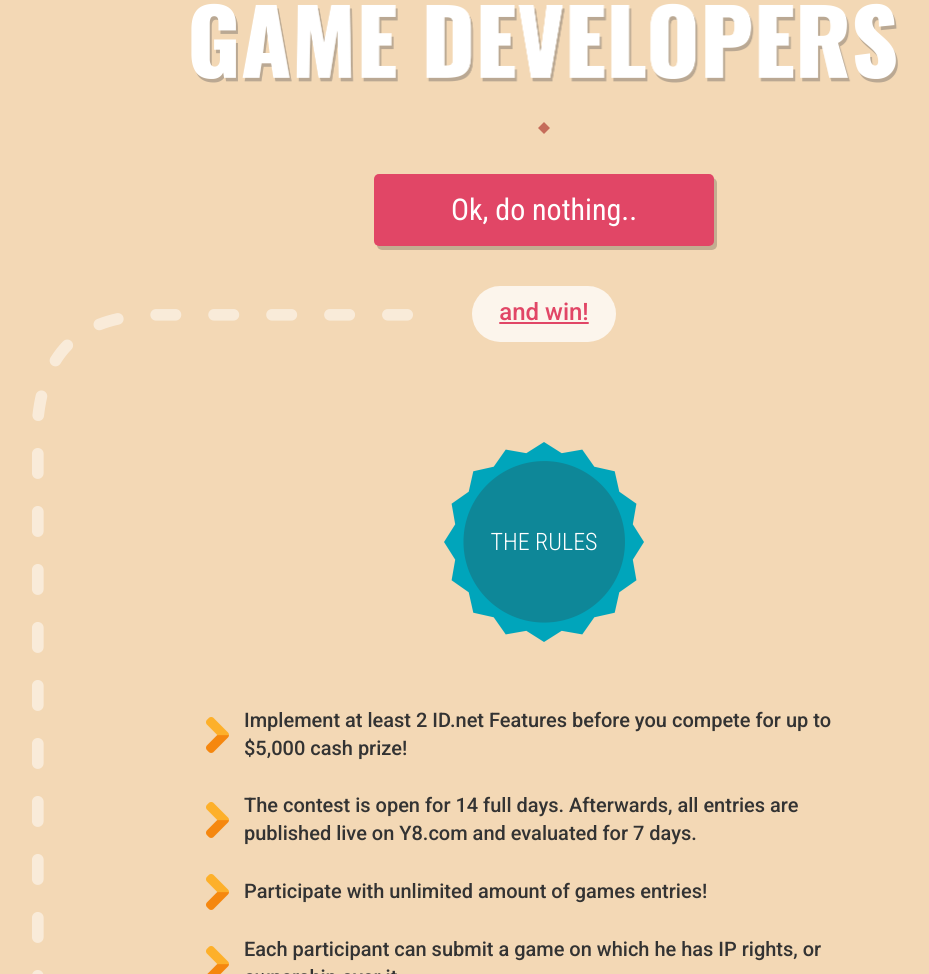
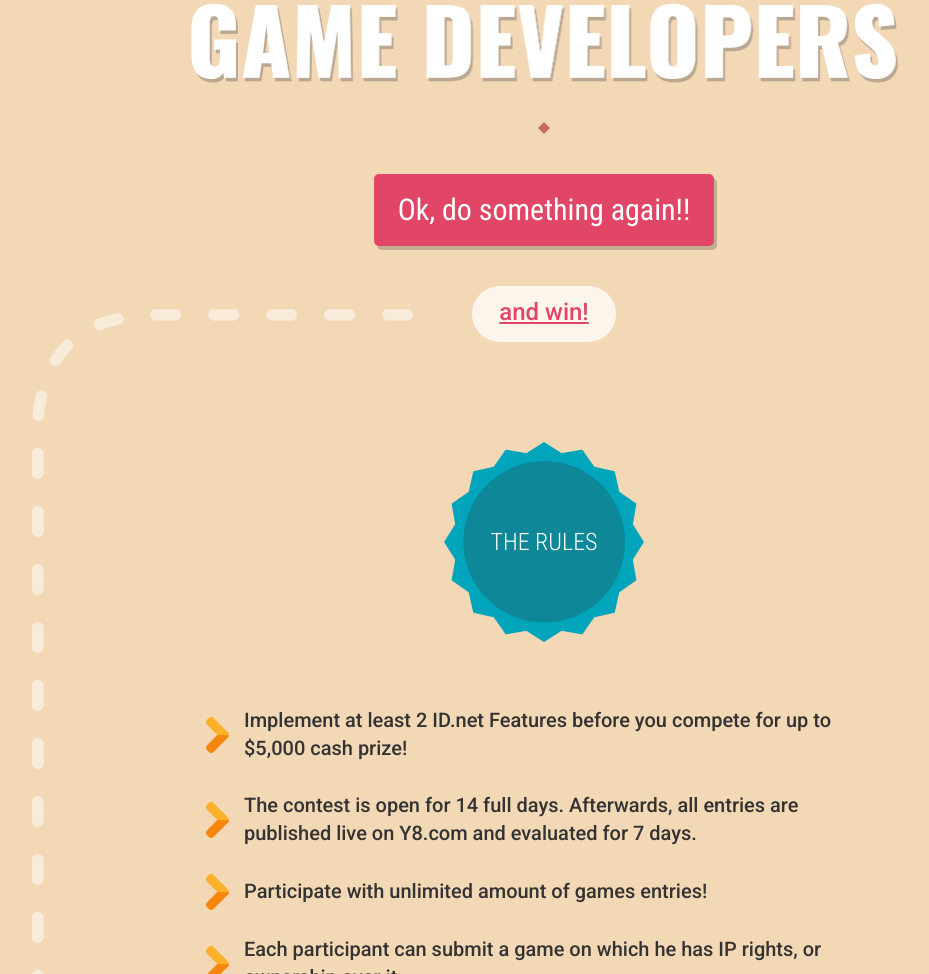
Before and after one commit to zuozas/Contest, a plain HTML site: page index.html in a window 1280 px wide. Shown: the part 1041-2015 px from the top of the page, without its empty margins (96-1025 px from the left). Drawn offline with Linux system fonts and the light colour scheme.

Commit message:
Small text fix

```diff
--- a/index.html
+++ b/index.html
@@ -49,7 +49,7 @@
         <div class="text-box clearfix"><p class="label">BONUS THEME</p></div>
         <div class="title2 clearfix"><img class="image" src="images/title2@2x.png"></div>
         <div class="spacer spacer-2"></div>
-        <button onclick="window.location='https://www.id.net/';" class="_button _button-1">Ok, do nothing..</button>
+        <button onclick="window.location='https://www.id.net/';" class="_button _button-1">Ok, do something again!!</button>
         <a class="_button _button-2" href="#container3">and win!</a>
         <div class="blue-badge"><p>THE RULES</p></div>
         <div class="list-box clearfix">
```
